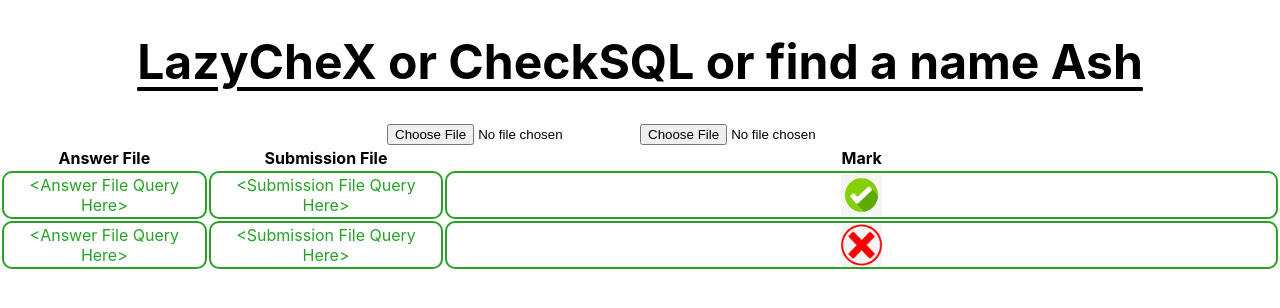
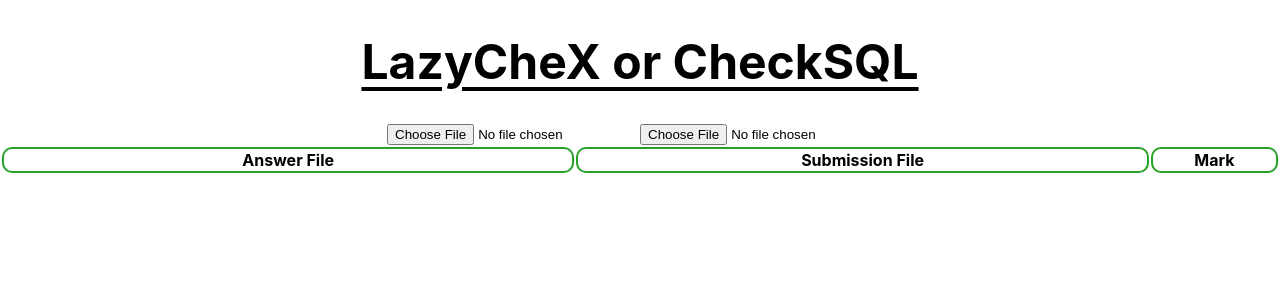
Before and after one commit to AshnahKhalidKhan/CheckSQL, a React (Create React App) app in the folder lazychex/: page / in a window 1280 px wide. Shown: the top 308 px of the page. Built offline with nearby package versions, Linux system fonts and the light colour scheme.

Commit message:
Change be makin

```diff
--- a/lazychex/src/App.css
+++ b/lazychex/src/App.css
@@ -67,22 +67,51 @@
   text-align: center;
 }
 
+table
+{
+  width: 100%;
+}
+
 table, th, td
 {
   text-align: center;
   vertical-align: middle;
 }
 
-td
+/* td
 {
   color: rgb(39, 162, 39);
   border: 2px solid rgb(39, 162, 39);
   border-radius: 10px;
-}
+} */
 
 td img
 {
-  width: 5%;
-  height: 5%;
+  width: 50%;
+  height: 50%;
+  vertical-align: middle;
+  border: 2px solid rgb(39, 162, 39);
+  border-radius: 10px;
+}
+
+.EqualWidthColumns
+{
+  width: 45%;
+  column-span: 2;
+  border: 2px solid rgb(39, 162, 39);
+  border-radius: 10px;
+}
+
+.ColumnWithOneFifthWidthOfTable
+{
+  width: 10%;
+  border: 2px solid rgb(39, 162, 39);
+  border-radius: 10px;
+}
+
+.ColumnWithOneFifthWidthOfTable img
+{
+  width: 50%;
+  height: 50%;
   vertical-align: middle;
 }
--- a/lazychex/src/App.js
+++ b/lazychex/src/App.js
@@ -21,10 +21,13 @@ function App() {
     setSubmissionFileContent((previousLines) => [...previousLines, line]);
   };
 
+  // Define the number of rows based on the maximum lines between the two files.
+  const totalQuestions = Math.max(AnswerFileContent.length, SubmissionFileContent.length);
+
   return (
     <div>
       <div className = 'Title'>
-        <h1>LazyCheX or CheckSQL or find a name Ash</h1>
+        <h1>LazyCheX or CheckSQL</h1>
       </div>
       <div className = 'Section'>
         <div className = 'MakeThemAppearSideBySideInSameLine'>
@@ -35,6 +38,7 @@ function App() {
         </div>
       </div>
 
+      {/* THIS IS AN IMPORTANT COMMENT ---> We learned a lot from this, Ash.
       {AnswerFileContent.map((line, index) =>
         (
           <QueryBox id = {`AnswerFileInputDisplay${index}`} fileContent = {line} key = {`AnswerFileInputDisplay${index}`}/>
@@ -44,45 +48,36 @@ function App() {
         (
           <QueryBox id = {`SubmissionFileInputDisplay${index}`} fileContent = {line} key = {`SubmissionFileInputDisplay${index}`}/>
         )
-      )}
+      )} */}
 
-
-
-      <table style = {{width: '100%'}}>
+      <table>
         <thead>
-          <th style = {{colspan: 2}}>
+          <th className = "EqualWidthColumns">
             Answer File
           </th>
-          <th>
+          <th className = "EqualWidthColumns">
             Submission File
           </th>
-          <th style = {{colspan: 2}}>
+          <th className = "ColumnWithOneFifthWidthOfTable">
             Mark
           </th>
         </thead>
         <tbody>
-          <tr>
+          {Array.from({length: totalQuestions}).map((_, index) =>
+            (
+              <tr key = {`row${index}`}>
                 <td>
-              &lt;Answer File Query Here&gt;
+                  <QueryBox id = {`AnswerFileInputDisplay${index}`} fileContent = {AnswerFileContent[index] || ''} key = {`AnswerFileInputDisplay${index}`}/>
                 </td>
                 <td>
-              &lt;Submission File Query Here&gt;
+                  <QueryBox id = {`SubmissionFileInputDisplay${index}`} fileContent = {SubmissionFileContent[index] || ''} key = {`SubmissionFileInputDisplay${index}`}/>
                 </td>
                 <td>
-            <img src = "Tick.png"></img>
+                  <img src = "Tick.png"/>
                 </td>
               </tr>
-          <tr>
-            <td>
-              &lt;Answer File Query Here&gt;
-            </td>
-            <td>
-              &lt;Submission File Query Here&gt;
-            </td>
-            <td>
-            <img src = "Cross.png"></img>
-            </td>
-          </tr>
+            )
+          )}
         </tbody>
       </table>
     </div>
--- a/lazychex/src/Components/FileInput/FileInput.js
+++ b/lazychex/src/Components/FileInput/FileInput.js
@@ -1,7 +1,8 @@
 // FileInput.js
 import React, { useState } from 'react';
 
-function FileInput({onFileSelect, uniqueKeyPropToDifferentiateInputs}) {
+function FileInput({onFileSelect, uniqueKeyPropToDifferentiateInputs})
+{
   const handleFileChange = (event) =>
   {
     const file = event.target.files[0];
--- a/lazychex/src/Components/QueryBox/QueryBox.css
+++ b/lazychex/src/Components/QueryBox/QueryBox.css
@@ -1,4 +1,5 @@
-.QueryBox {
+.QueryBox
+{
     width: 80%;
     text-align: center;
     margin-left: auto;
@@ -12,19 +13,10 @@
     color: rgb(63, 67, 63);
   }
 
-  .QueryBox h1 {
+  .QueryBox h1
+  {
     width: 100%;
     border: 2px solid rgb(39, 162, 39);
     border-radius: 10px;
     padding: 1%;
   }
-
-  .QueryBox input {
-    display: block;
-    margin: 0 auto;
-    /* text-align: center; You can remove this if you want to center the text within the input */
-    border: 2px solid rgb(39, 162, 39);
-    border-radius: 10px;
-    padding: 1%;
-    width: 100%;
-  }
--- a/lazychex/src/Components/QueryBox/QueryBox.js
+++ b/lazychex/src/Components/QueryBox/QueryBox.js
@@ -1,11 +1,10 @@
 import './QueryBox.css';
 import React from 'react';
 
-function QueryBox(props) {
+function QueryBox(props)
+{
     return (
         <div className = 'QueryBox'>
-            {/* <h1>Something something</h1> */}
-            {/* <input id = 'AnswerFileInput' type = 'file'></input> */}
             <h1>{props.fileContent}</h1>
         </div>
     );
```
Also changed, not shown: lazychex/package.json (line endings or trailing spaces), 1 other file (tests, documents, lock files or other folders). Lines whose indentation alone changed are shown as unchanged.
